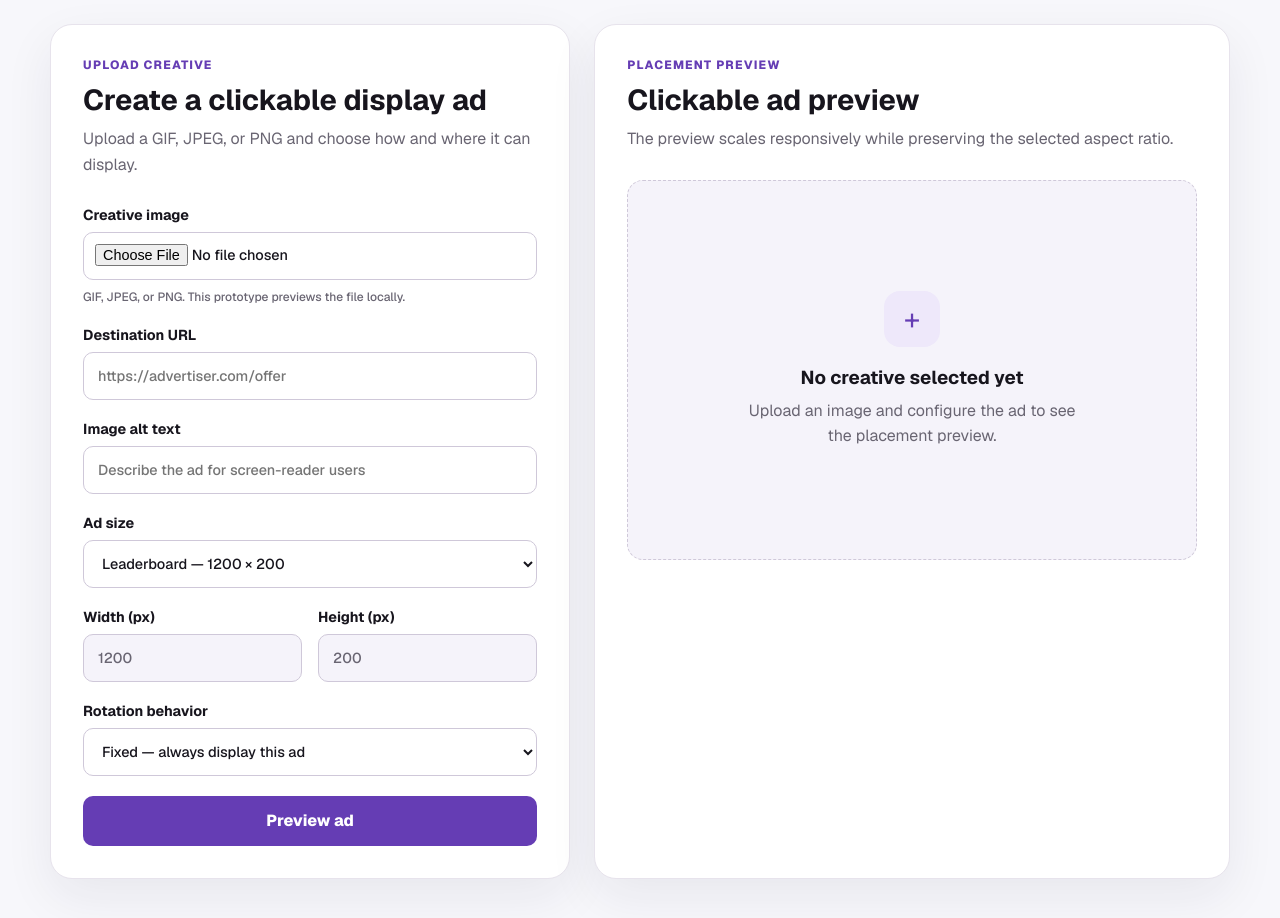
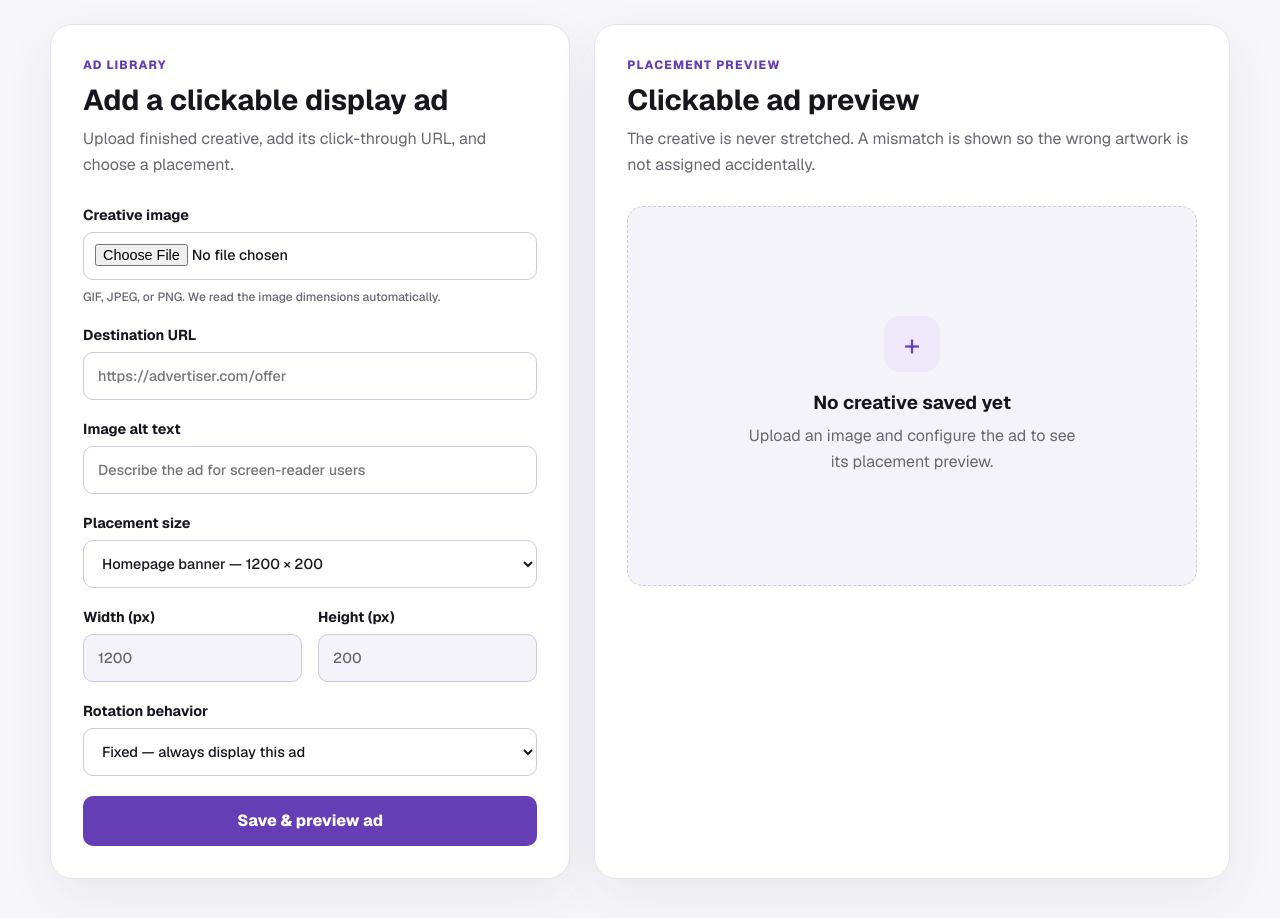
Before and after one commit to rchern315/random-ad-generator, a Next.js app: page / in a window 1280 px wide. Shown: the part 486-1404 px from the top of the page. Built offline with nearby package versions, Linux system fonts and the light colour scheme.

Commit message:
Detect creative dimensions and validate ad placements

```diff
--- a/components/CreativeUploader/CreativeUploader.tsx
+++ b/components/CreativeUploader/CreativeUploader.tsx
@@ -2,27 +2,30 @@
 
 import { ChangeEvent, FormEvent, useEffect, useState } from "react";
 import styles from "./CreativeUploader.module.css";
+
+type Dimensions = { width: number; height: number };
 
 type UploadedCreative = {
   name: string;
   imageUrl: string;
   destinationUrl: string;
   altText: string;
-  width: number;
-  height: number;
+  creative: Dimensions;
+  placement: Dimensions;
   rotation: "fixed" | "refresh" | "sticky";
   cookieHours: number;
 };
 
 const sizes = {
-  leaderboard: { label: "Leaderboard — 1200 × 200", width: 1200, height: 200 },
-  square: { label: "Square — 300 × 300", width: 300, height: 300 },
-  custom: { label: "Custom size", width: 600, height: 300 },
+  leaderboard: { label: "Homepage banner — 1200 × 200", width: 1200, height: 200 },
+  square: { label: "Article square — 300 × 300", width: 300, height: 300 },
+  custom: { label: "Custom placement size", width: 600, height: 300 },
 };
 
 export default function CreativeUploader() {
   const [file, setFile] = useState<File | null>(null);
   const [previewUrl, setPreviewUrl] = useState("");
+  const [creative, setCreative] = useState<Dimensions | null>(null);
   const [destinationUrl, setDestinationUrl] = useState("");
   const [altText, setAltText] = useState("");
   const [size, setSize] = useState<keyof typeof sizes>("leaderboard");
@@ -41,31 +44,58 @@ export default function CreativeUploader() {
   function handleFile(event: ChangeEvent<HTMLInputElement>) {
     const selected = event.target.files?.[0] ?? null;
     setFile(selected);
+    setCreative(null);
     setSavedAd(null);
 
     if (previewUrl) URL.revokeObjectURL(previewUrl);
-    setPreviewUrl(selected ? URL.createObjectURL(selected) : "");
+    if (!selected) {
+      setPreviewUrl("");
+      return;
+    }
+
+    const objectUrl = URL.createObjectURL(selected);
+    setPreviewUrl(objectUrl);
+
+    const image = new Image();
+    image.onload = () => {
+      setCreative({ width: image.naturalWidth, height: image.naturalHeight });
+    };
+    image.src = objectUrl;
   }
 
   function handleSize(value: keyof typeof sizes) {
     setSize(value);
+    setSavedAd(null);
     if (value !== "custom") {
       setWidth(sizes[value].width);
       setHeight(sizes[value].height);
     }
   }
 
+  function useCreativeDimensions() {
+    if (!creative) return;
+    setSize("custom");
+    setWidth(creative.width);
+    setHeight(creative.height);
+    setSavedAd(null);
+  }
+
+  const matchesPlacement =
+    creative !== null &&
+    creative.width === width &&
+    creative.height === height;
+
   function handleSubmit(event: FormEvent<HTMLFormElement>) {
     event.preventDefault();
-    if (!file || !previewUrl) return;
+    if (!file || !previewUrl || !creative) return;
 
     setSavedAd({
       name: file.name,
       imageUrl: previewUrl,
       destinationUrl,
       altText,
-      width,
-      height,
+      creative,
+      placement: { width, height },
       rotation,
       cookieHours,
     });
@@ -75,46 +105,42 @@ export default function CreativeUploader() {
     <div className={styles.workspace}>
       <section className={styles.card} aria-labelledby="upload-title">
         <div className={styles.heading}>
-          <span className={styles.eyebrow}>Upload creative</span>
-          <h2 id="upload-title">Create a clickable display ad</h2>
-          <p>Upload a GIF, JPEG, or PNG and choose how and where it can display.</p>
+          <span className={styles.eyebrow}>Ad library</span>
+          <h2 id="upload-title">Add a clickable display ad</h2>
+          <p>Upload finished creative, add its click-through URL, and choose a placement.</p>
         </div>
 
         <form className={styles.form} onSubmit={handleSubmit}>
           <label className={styles.field}>
             <span>Creative image</span>
-            <input
-              type="file"
-              accept="image/gif,image/jpeg,image/png"
-              onChange={handleFile}
-              required
-            />
-            <small>GIF, JPEG, or PNG. This prototype previews the file locally.</small>
+            <input type="file" accept="image/gif,image/jpeg,image/png" onChange={handleFile} required />
+            <small>GIF, JPEG, or PNG. We read the image dimensions automatically.</small>
           </label>
+
+          {creative && (
+            <div className={styles.creativeInfo}>
+              <div>
+                <span>Uploaded creative</span>
+                <strong>{creative.width} × {creative.height}px</strong>
+              </div>
+              <button type="button" onClick={useCreativeDimensions}>
+                Use as custom placement
+              </button>
+            </div>
+          )}
 
           <label className={styles.field}>
             <span>Destination URL</span>
-            <input
-              type="url"
-              value={destinationUrl}
-              onChange={(event) => setDestinationUrl(event.target.value)}
-              placeholder="https://advertiser.com/offer"
-              required
-            />
+            <input type="url" value={destinationUrl} onChange={(event) => setDestinationUrl(event.target.value)} placeholder="https://advertiser.com/offer" required />
           </label>
 
           <label className={styles.field}>
             <span>Image alt text</span>
-            <input
-              value={altText}
-              onChange={(event) => setAltText(event.target.value)}
-              placeholder="Describe the ad for screen-reader users"
-              required
-            />
+            <input value={altText} onChange={(event) => setAltText(event.target.value)} placeholder="Describe the ad for screen-reader users" required />
           </label>
 
           <label className={styles.field}>
-            <span>Ad size</span>
+            <span>Placement size</span>
             <select value={size} onChange={(event) => handleSize(event.target.value as keyof typeof sizes)}>
               {Object.entries(sizes).map(([key, option]) => (
                 <option key={key} value={key}>{option.label}</option>
@@ -125,25 +151,22 @@ export default function CreativeUploader() {
           <div className={styles.row}>
             <label className={styles.field}>
               <span>Width (px)</span>
-              <input
-                type="number"
-                min="1"
-                value={width}
-                disabled={size !== "custom"}
-                onChange={(event) => setWidth(Number(event.target.value))}
-              />
+              <input type="number" min="1" value={width} disabled={size !== "custom"} onChange={(event) => setWidth(Number(event.target.value))} />
             </label>
             <label className={styles.field}>
               <span>Height (px)</span>
-              <input
-                type="number"
-                min="1"
-                value={height}
-                disabled={size !== "custom"}
-                onChange={(event) => setHeight(Number(event.target.value))}
-              />
+              <input type="number" min="1" value={height} disabled={size !== "custom"} onChange={(event) => setHeight(Number(event.target.value))} />
             </label>
           </div>
+
+          {creative && (
+            <div className={matchesPlacement ? styles.match : styles.warning} role="status">
+              <strong>{matchesPlacement ? "Creative matches this placement." : "Creative dimensions do not match this placement."}</strong>
+              <span>
+                Creative: {creative.width} × {creative.height}px · Placement: {width} × {height}px
+              </span>
+            </div>
+          )}
 
           <label className={styles.field}>
             <span>Rotation behavior</span>
@@ -158,18 +181,13 @@ export default function CreativeUploader() {
             <label className={styles.field}>
               <span>Keep selected ad for</span>
               <div className={styles.inlineInput}>
-                <input
-                  type="number"
-                  min="1"
-                  value={cookieHours}
-                  onChange={(event) => setCookieHours(Number(event.target.value))}
-                />
+                <input type="number" min="1" value={cookieHours} onChange={(event) => setCookieHours(Number(event.target.value))} />
                 <span>hours</span>
               </div>
             </label>
           )}
 
-          <button className={styles.button} type="submit">Preview ad</button>
+          <button className={styles.button} type="submit">Save & preview ad</button>
         </form>
       </section>
 
@@ -177,31 +195,36 @@ export default function CreativeUploader() {
         <div className={styles.heading}>
           <span className={styles.eyebrow}>Placement preview</span>
           <h2 id="creative-preview-title">Clickable ad preview</h2>
-          <p>The preview scales responsively while preserving the selected aspect ratio.</p>
+          <p>The creative is never stretched. A mismatch is shown so the wrong artwork is not assigned accidentally.</p>
         </div>
 
         {savedAd ? (
           <div className={styles.previewArea}>
-            <div className={styles.sizeLabel}>{savedAd.width} × {savedAd.height}</div>
-            <a
-              className={styles.adLink}
-              href={savedAd.destinationUrl}
-              target="_blank"
-              rel="noopener noreferrer"
-              style={{ aspectRatio: `${savedAd.width} / ${savedAd.height}`, maxWidth: `${savedAd.width}px` }}
+            <div className={styles.badges}>
+              <span>{savedAd.placement.width} × {savedAd.placement.height} placement</span>
+              <span className={savedAd.creative.width === savedAd.placement.width && savedAd.creative.height === savedAd.placement.height ? styles.goodBadge : styles.warnBadge}>
+                {savedAd.creative.width} × {savedAd.creative.height} creative
+              </span>
+            </div>
+            <div
+              className={styles.placementFrame}
+              style={{ aspectRatio: `${savedAd.placement.width} / ${savedAd.placement.height}`, maxWidth: `${savedAd.placement.width}px` }}
             >
-              <img src={savedAd.imageUrl} alt={savedAd.altText} />
-            </a>
+              <a className={styles.adLink} href={savedAd.destinationUrl} target="_blank" rel="noopener noreferrer">
+                <img src={savedAd.imageUrl} alt={savedAd.altText} />
+              </a>
+            </div>
             <dl className={styles.details}>
               <div><dt>File</dt><dd>{savedAd.name}</dd></div>
+              <div><dt>Destination</dt><dd>{savedAd.destinationUrl}</dd></div>
               <div><dt>Rotation</dt><dd>{savedAd.rotation === "sticky" ? `Sticky random · ${savedAd.cookieHours}h` : savedAd.rotation}</dd></div>
             </dl>
           </div>
         ) : (
           <div className={styles.empty}>
             <div className={styles.placeholder} aria-hidden="true">+</div>
-            <h3>No creative selected yet</h3>
-            <p>Upload an image and configure the ad to see the placement preview.</p>
+            <h3>No creative saved yet</h3>
+            <p>Upload an image and configure the ad to see its placement preview.</p>
           </div>
         )}
       </section>
```
